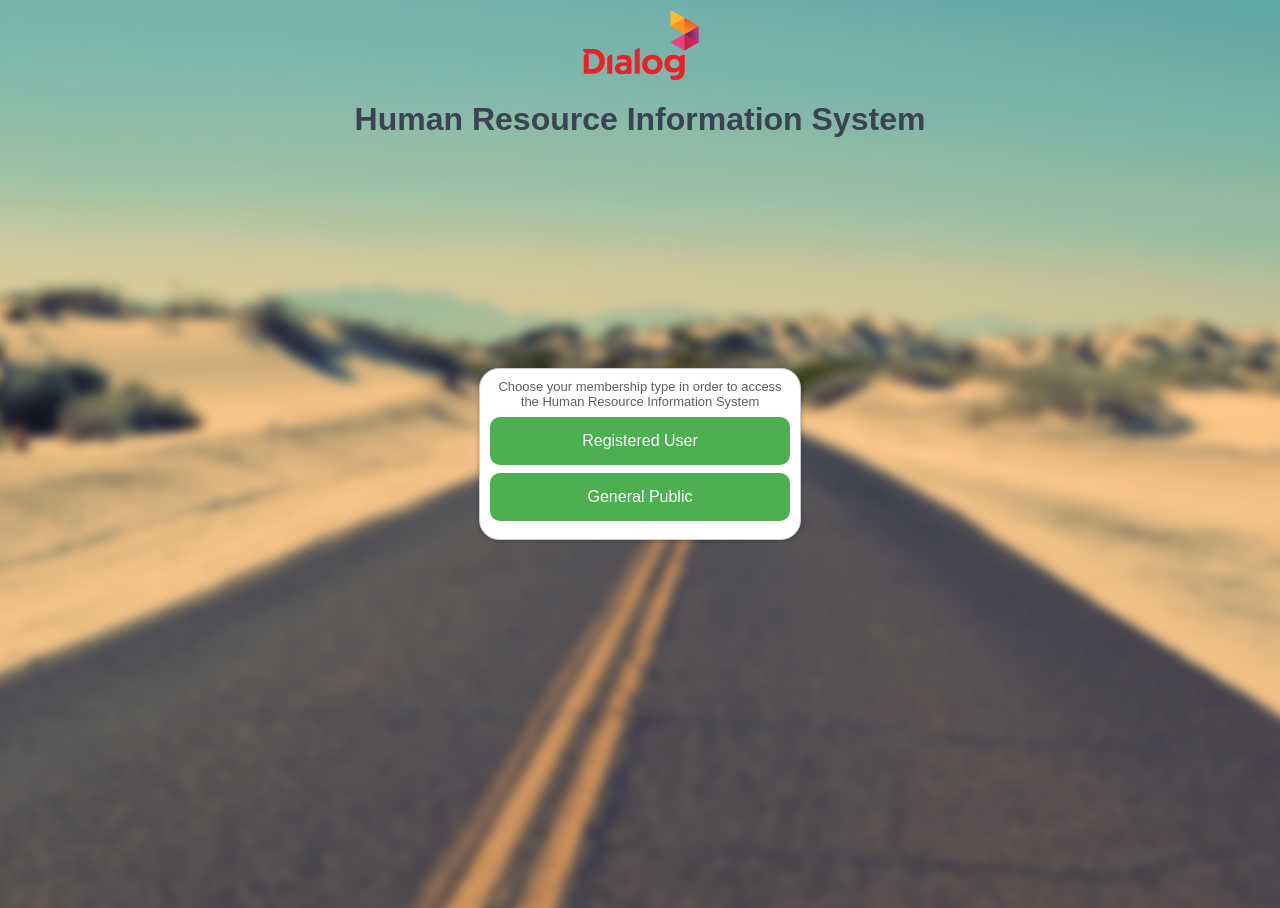
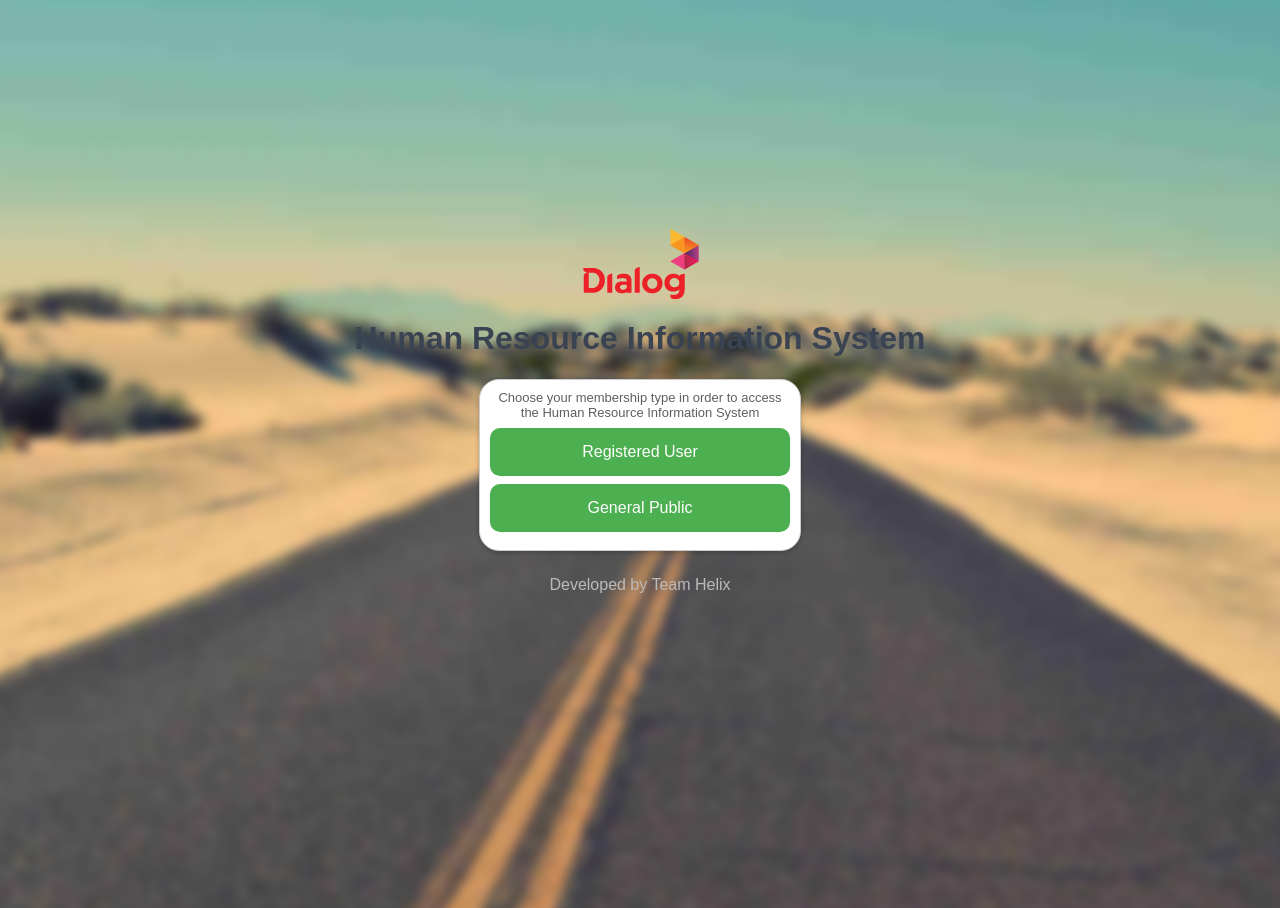
Before and after one commit to heysulo/hris, a PHP site: page /login.html in a window 1280 px wide. Run offline with PHP 8.4, Linux system fonts and the light colour scheme.

Commit message:
New Changes

```diff
--- a/artista.css
+++ b/artista.css
@@ -91,7 +91,7 @@ h3{
     background-color: #fff;
     border-radius: 20px;
     box-shadow: 0 1px 5px rgba(0, 0, 0, 0.25);
-    position: absolute;
+    position: relative;
     top:0;
     bottom: 0;
     left: 0;
@@ -105,7 +105,7 @@ h3{
 .login_box_outer {
 
 
-    height: auto;
+    height: 450px;
     border-radius: 20px;
     position: absolute;
     top:0;
@@ -123,11 +123,6 @@ h3{
     border: none;
     color: white;
     padding: 15px 32px;
-    /*
-    margin-top: 10px;
-    margin-right: 10px;
-    margin-left: 10px ;
-    */
     border-radius: 10px;
     text-align: center;
     text-decoration: none;
@@ -139,7 +134,7 @@ h3{
 
 .bg_blurredimg{
     background-color: #f00;
-    background-image: url("./img/bg_img1.jpg");
+    background-image: url("./img/bg_img2_low.jpg");
     background-size: cover;
     display: block;
     filter: blur(5px);
--- a/login.html
+++ b/login.html
@@ -19,8 +19,9 @@
 				    	<input type="button" class="user_choose_button" value="General Public">
 			    	</div>
 				</div>
-
+				<div style="margin-top: 25px;color: #bbb;">Developed by Team Helix</div>
 			</center>
 	</div>
+
 </body>
 </html>
```
Also changed, not shown: img/bg_img2_low.jpg, img/gamer.jpg (added).
